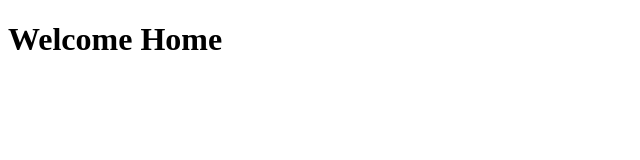
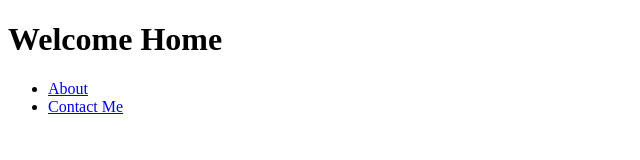
Before and after one commit to 46tcampbell/Project-Basic-Informational-Site, a plain HTML site: page index.html in a window 1280 px wide. Shown: the whole page, without its empty margins (0-640 px from the left). Drawn offline with Linux system fonts and the light colour scheme.

Commit message:
Add nav links to each page
Decided to add nav links to make it easier to navigate to each page
rather than have to type the URLs. Leaving it unstyled for now so I can
come back if needed.

```diff
--- a/index.html
+++ b/index.html
@@ -7,5 +7,11 @@
   </head>
   <body>
     <h1>Welcome Home</h1>
+    <nav>
+      <ul>
+        <li><a href="./about">About</a></li>
+        <li><a href="./contact-me">Contact Me</a></li>
+      </ul>
+    </nav>
   </body>
 </html>
```
Also changed, not shown: about.html (+6 -0 lines), contact-me.html (+6 -0 lines).
